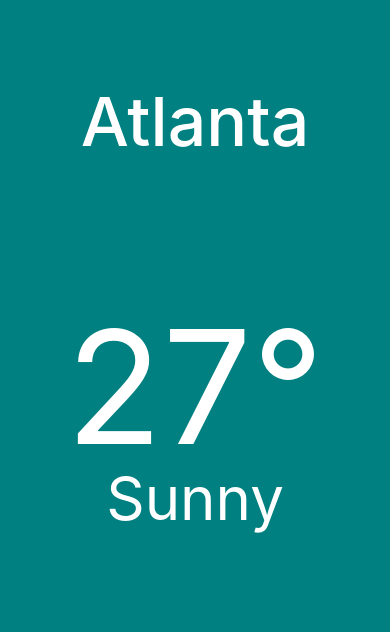
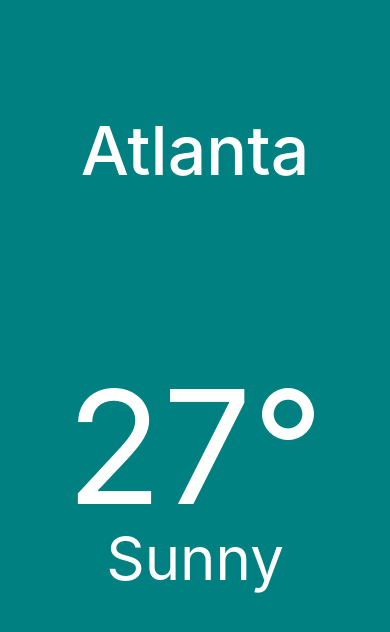
Before and after one commit to jkim8/SunWeather, a React Native app: screen / in a window 390 px wide. Shown: the top 632 px of the page. Built offline with nearby package versions, Linux system fonts and the light colour scheme.

Commit message:
ScrollView pagingEnabled props apply

```diff
--- a/App.js
+++ b/App.js
@@ -1,6 +1,7 @@
 import { StatusBar } from 'expo-status-bar';
-import { StyleSheet, Text, View } from 'react-native';
-import { Colors } from 'react-native/Libraries/NewAppScreen';
+import { ScrollView, Dimensions, StyleSheet, Text, View } from 'react-native';
+
+const SCREEN_WIDTH = Dimensions.get('window').width;
 
 export default function App() {
   return (
@@ -9,12 +10,28 @@
       <View style={styles.city}>
         <Text style={styles.cityName}>Atlanta</Text>
       </View>
-      <View style={styles.weather}>
+      <ScrollView
+        pagingEnabled
+        horizontal
+        contentContainerStyle={styles.weather}
+      >
         <View style={styles.day}>
           <Text style={styles.temp}>27°</Text>
           <Text style={styles.description}>Sunny</Text>
         </View>
-      </View>
+        <View style={styles.day}>
+          <Text style={styles.temp}>27°</Text>
+          <Text style={styles.description}>Sunny</Text>
+        </View>
+        <View style={styles.day}>
+          <Text style={styles.temp}>27°</Text>
+          <Text style={styles.description}>Sunny</Text>
+        </View>
+        <View style={styles.day}>
+          <Text style={styles.temp}>27°</Text>
+          <Text style={styles.description}>Sunny</Text>
+        </View>
+      </ScrollView>
     </View>
   );
 }
@@ -34,11 +51,9 @@
     fontSize: 68,
     fontWeight: '500',
   },
-  weather: {
-    flex: 3,
-  },
+  weather: {},
   day: {
-    flex: 1,
+    width: SCREEN_WIDTH,
     alignItems: 'center',
   },
   temp: {
```
